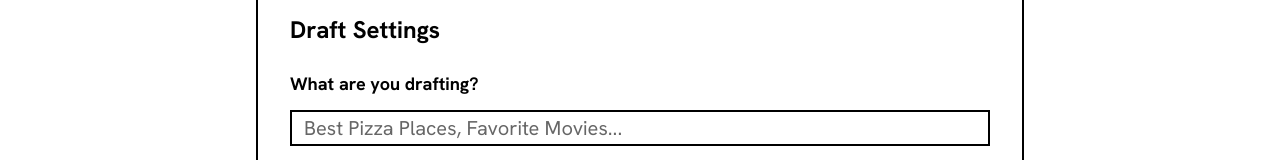
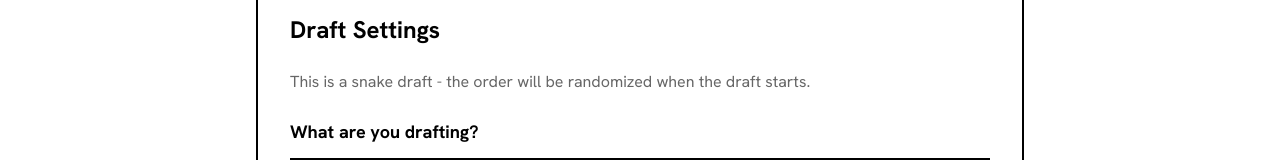
Before and after one commit to robert-moore/draft-anything, a Next.js app: page /new in a window 1280 px wide. Shown: the part 228-388 px from the top of the page. Built offline with nearby package versions, Linux system fonts and the light colour scheme; no server answers.

Commit message:
small: helptext

```diff
--- a/app/(app)/new/page.tsx
+++ b/app/(app)/new/page.tsx
@@ -108,6 +108,11 @@ export default function NewDraftPage() {
             <h2 className="text-2xl font-bold mb-6 text-foreground">
               Draft Settings
             </h2>
+
+            <div className="text-base text-muted-foreground mb-6">
+              This is a snake draft - the order will be randomized when the
+              draft starts.
+            </div>
 
             <form onSubmit={handleSubmit} className="space-y-6">
               {/* Topic Input */}
```
